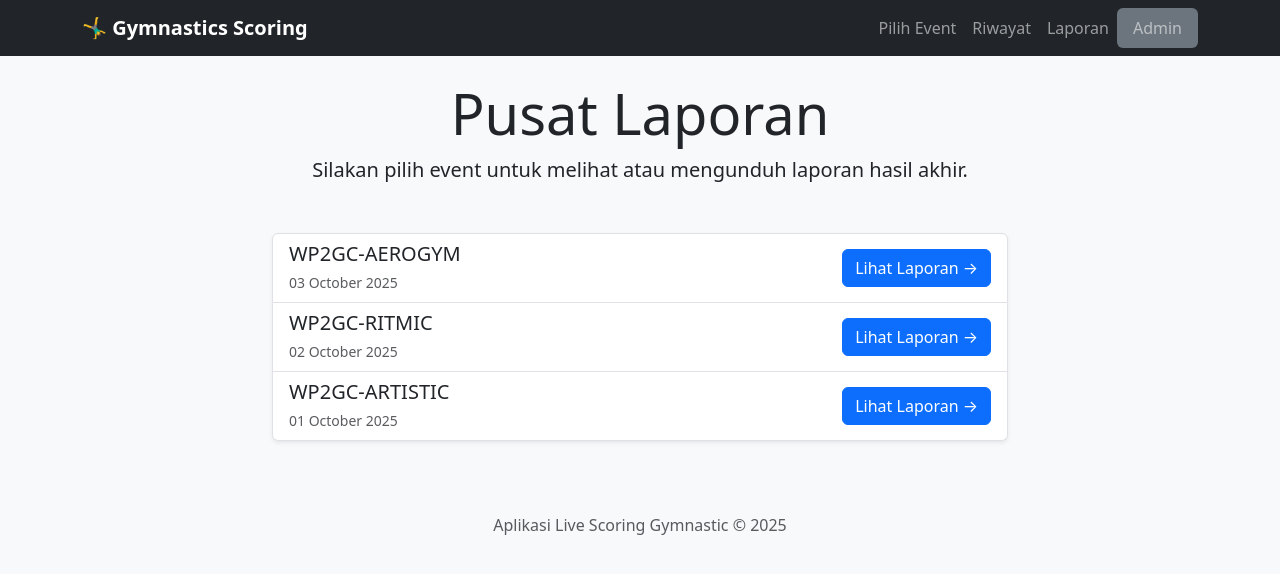
After one commit to batrianugrah/GymnasticsScoring, a Flask app: page /laporan in a window 1280 px wide. The commit adds this page. Shown: the top 574 px of the page. Run offline with Flask 3, Linux system fonts and the light colour scheme.

Commit message:
menu laporan

```diff
--- a/app.py
+++ b/app.py
@@ -106,6 +106,46 @@ def riwayat():
             final_grouping[key] = sorted(final_grouping[key], key=lambda x: x['total_skor'], reverse=True)
         riwayat_data[event] = final_grouping
     return render_template('riwayat.html', riwayat=riwayat_data)
+
+@app.route('/laporan')
+def laporan_menu():
+    """Halaman untuk memilih event yang akan dilihat laporannya."""
+    events = Event.query.order_by(Event.tanggal.desc()).all()
+    return render_template('laporan_menu.html', events=events)
+
+@app.route('/laporan/<int:event_id>')
+def laporan_detail(event_id):
+    """Menampilkan detail laporan All-Around untuk satu event."""
+    event = Event.query.get_or_404(event_id)
+    report_data = _calculate_all_around(event_id)
+    return render_template('laporan_detail.html', event=event, report_data=report_data)
+
+@app.route('/export/laporan/<int:event_id>/pdf')
+def export_laporan_pdf(event_id):
+    """Menghasilkan laporan dalam format PDF."""
+    event = Event.query.get_or_404(event_id)
+    report_data = _calculate_all_around(event_id)
+
+    # Render template khusus untuk PDF
+    rendered_html = render_template(
+        'laporan_pdf.html',
+        event=event,
+        report_data=report_data,
+        generation_date=datetime.now().strftime('%d %B %Y %H:%M:%S')
+    )
+
+    # Buat PDF menggunakan WeasyPrint
+    pdf = HTML(string=rendered_html).write_pdf()
+
+    # Buat nama file yang dinamis
+    filename = f"Laporan_{event.nama.replace(' ', '_')}.pdf"
+
+    return send_file(
+        io.BytesIO(pdf),
+        mimetype='application/pdf',
+        as_attachment=True,
+        download_name=filename
+    )
 
 @app.route('/peserta/<int:peserta_id>')
 def profil_peserta(peserta_id):
@@ -303,6 +343,7 @@ def admin_edit_event(event_id):
 
 def get_model_map():
     return {'daerah': {'model': Daerah, 'title': 'Daerah'},'kategori': {'model': Kategori, 'title': 'Kategori'},'grup': {'model': Grup, 'title': 'Grup'},'alat': {'model': Alat, 'title': 'Alat'}}
+
 @app.route('/admin/manage/<master_type>', methods=['GET', 'POST'])
 def admin_manage_generic(master_type):
     model_map = get_model_map();
@@ -317,6 +358,7 @@ def admin_manage_generic(master_type):
         else: flash("Nama tidak boleh kosong.", "danger")
         return redirect(url_for('admin_manage_generic', master_type=master_type))
     return render_template('admin_manage_generic.html', items=Model.query.order_by(Model.nama).all(), config=config, master_type=master_type)
+
 @app.route('/admin/delete/<master_type>/<int:item_id>', methods=['POST'])
 def admin_delete_generic(master_type, item_id):
     model_map = get_model_map();
@@ -437,6 +479,35 @@ def export_event(event_id, format):
 
     return "Format tidak valid.", 400
 
+def _calculate_all_around(event_id):
+    """Menghitung rekapitulasi skor All-Around untuk sebuah event."""
+    scores_in_event = Skor.query.filter_by(event_id=event_id).all()
+    if not scores_in_event:
+        return {}
+
+    participant_summary = {}
+    for skor in scores_in_event:
+        peserta_id = skor.peserta_id
+        if peserta_id not in participant_summary:
+            participant_summary[peserta_id] = {
+                "peserta": skor.peserta,
+                "skor_alat": {},
+                "total_skor": 0.0
+            }
+        participant_summary[peserta_id]["skor_alat"][skor.alat.nama] = skor.total_nilai
+        participant_summary[peserta_id]["total_skor"] += skor.total_nilai
+
+    final_grouping = {}
+    for summary in participant_summary.values():
+        key = f"{summary['peserta'].kategori.nama} - {summary['peserta'].grup.nama}"
+        if key not in final_grouping:
+            final_grouping[key] = []
+        final_grouping[key].append(summary)
+
+    for key in final_grouping:
+        final_grouping[key] = sorted(final_grouping[key], key=lambda x: x['total_skor'], reverse=True)
+
+    return final_grouping
 # --- Main execution ---
 if __name__ == '__main__':
     with app.app_context():
--- /dev/null
+++ b/templates/laporan_menu.html
@@ -0,0 +1,28 @@
+{% extends 'layout.html' %}
+{% block title %}Pilih Laporan Event{% endblock %}
+{% block content %}
+<div class="text-center mb-5">
+    <h1 class="display-4">Pusat Laporan</h1>
+    <p class="lead">Silakan pilih event untuk melihat atau mengunduh laporan hasil akhir.</p>
+</div>
+
+<div class="row justify-content-center">
+    <div class="col-md-8">
+        <div class="list-group shadow-sm">
+            {% for event in events %}
+                <div class="list-group-item d-flex justify-content-between align-items-center">
+                    <div>
+                        <h5 class="mb-1">{{ event.nama }}</h5>
+                        <small class="text-muted">{{ event.tanggal.strftime('%d %B %Y') }}</small>
+                    </div>
+                    <a href="{{ url_for('laporan_detail', event_id=event.id) }}" class="btn btn-primary">
+                        Lihat Laporan &rarr;
+                    </a>
+                </div>
+            {% else %}
+                <div class="list-group-item text-center text-muted">Belum ada event yang dapat dilaporkan.</div>
+            {% endfor %}
+        </div>
+    </div>
+</div>
+{% endblock %}
--- a/templates/layout.html
+++ b/templates/layout.html
@@ -16,6 +16,7 @@
                 <ul class="navbar-nav ms-auto">
                     <li class="nav-item"><a class="nav-link" href="{{ url_for('select_event') }}">Pilih Event</a></li>
                     <li class="nav-item"><a class="nav-link" href="{{ url_for('riwayat') }}">Riwayat</a></li>
+                    <li class="nav-item"><a class="nav-link" href="{{ url_for('laporan_menu') }}">Laporan</a></li>
                     <li class="nav-item"><a class="nav-link bg-secondary rounded px-3" href="{{ url_for('admin_dashboard') }}">Admin</a></li>
                 </ul>
             </div>
```
Also changed, not shown: templates/laporan_detail.html (added, +51 -0 lines), templates/laporan_pdf.html (added, +65 -0 lines).
